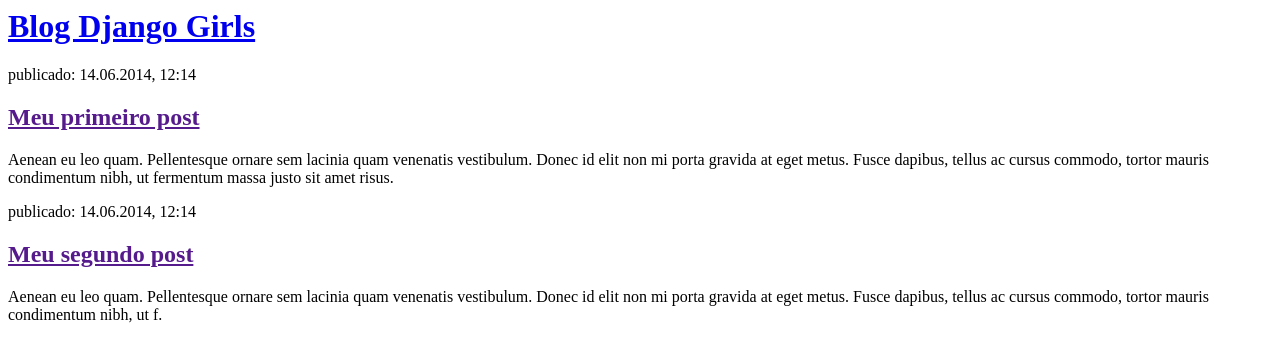
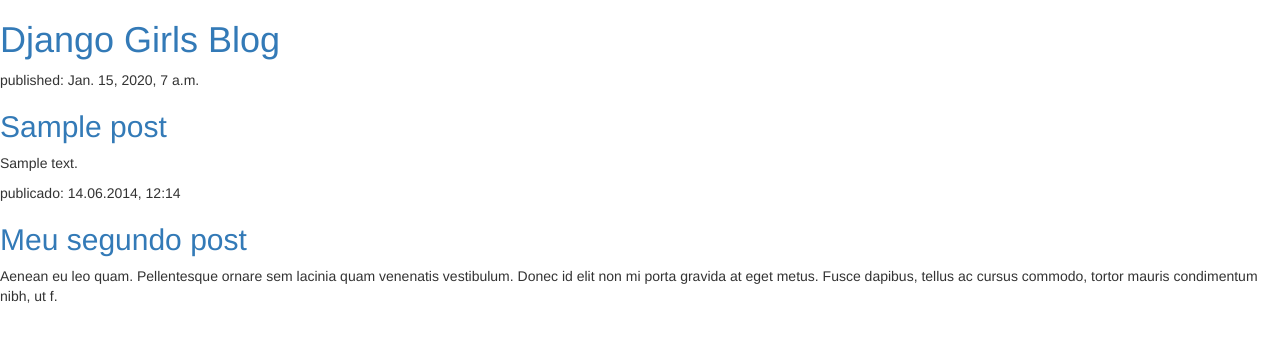
Before and after one commit to alicemdias/my-first-blog, a Django app: page / in a window 1280 px wide. Shown: the top 362 px of the page. Run offline with Django 3.2, Linux system fonts and the light colour scheme; tables that the repository leaves empty hold one stand-in row (values such as "Sample post"); some libraries are stand-ins or nearby versions.

Commit message:
Modified templates to display posts from database

```diff
--- a/blog/templates/blog/post_list.html
+++ b/blog/templates/blog/post_list.html
@@ -1,20 +1,25 @@
 <html>
 
 <head>
+    <link rel="stylesheet" href="//maxcdn.bootstrapcdn.com/bootstrap/3.2.0/css/bootstrap.min.css">
+    <link rel="stylesheet" href="//maxcdn.bootstrapcdn.com/bootstrap/3.2.0/css/bootstrap-theme.min.css">
+
     <title>Blog Django Girls</title>
 </head>
 
 <body>
     <div>
-        <h1><a href="/">Blog Django Girls</a></h1>
+        <h1><a href="/">Django Girls Blog</a></h1>
     </div>
 
+    {% for post in posts %}
     <div>
-        <p>publicado: 14.06.2014, 12:14</p>
-        <h2><a href="">Meu primeiro post</a></h2>
-        <p>Aenean eu leo quam. Pellentesque ornare sem lacinia quam venenatis vestibulum. Donec id elit non mi porta gravida at eget metus. Fusce dapibus, tellus ac cursus commodo, tortor mauris condimentum nibh, ut fermentum massa justo sit amet risus.</p>
+        <p>published: {{ post.published_date }}</p>
+        <h2><a href="">{{ post.title }}</a></h2>
+        <p>{{ post.text|linebreaksbr }}</p>
     </div>
-
+    {% endfor %}
+    </div>
     <div>
         <p>publicado: 14.06.2014, 12:14</p>
         <h2><a href="">Meu segundo post</a></h2>
--- a/blog/views.py
+++ b/blog/views.py
@@ -1,4 +1,8 @@
 from django.shortcuts import render
+from django.utils import timezone
+from .models import Post
+
 
 def post_list(request):
-    return render(request, 'blog/post_list.html', {})
+    posts = Post.objects.filter(published_date__lte=timezone.now()).order_by('published_date')
+    return render(request, 'blog/post_list.html', {'posts': posts})
```
